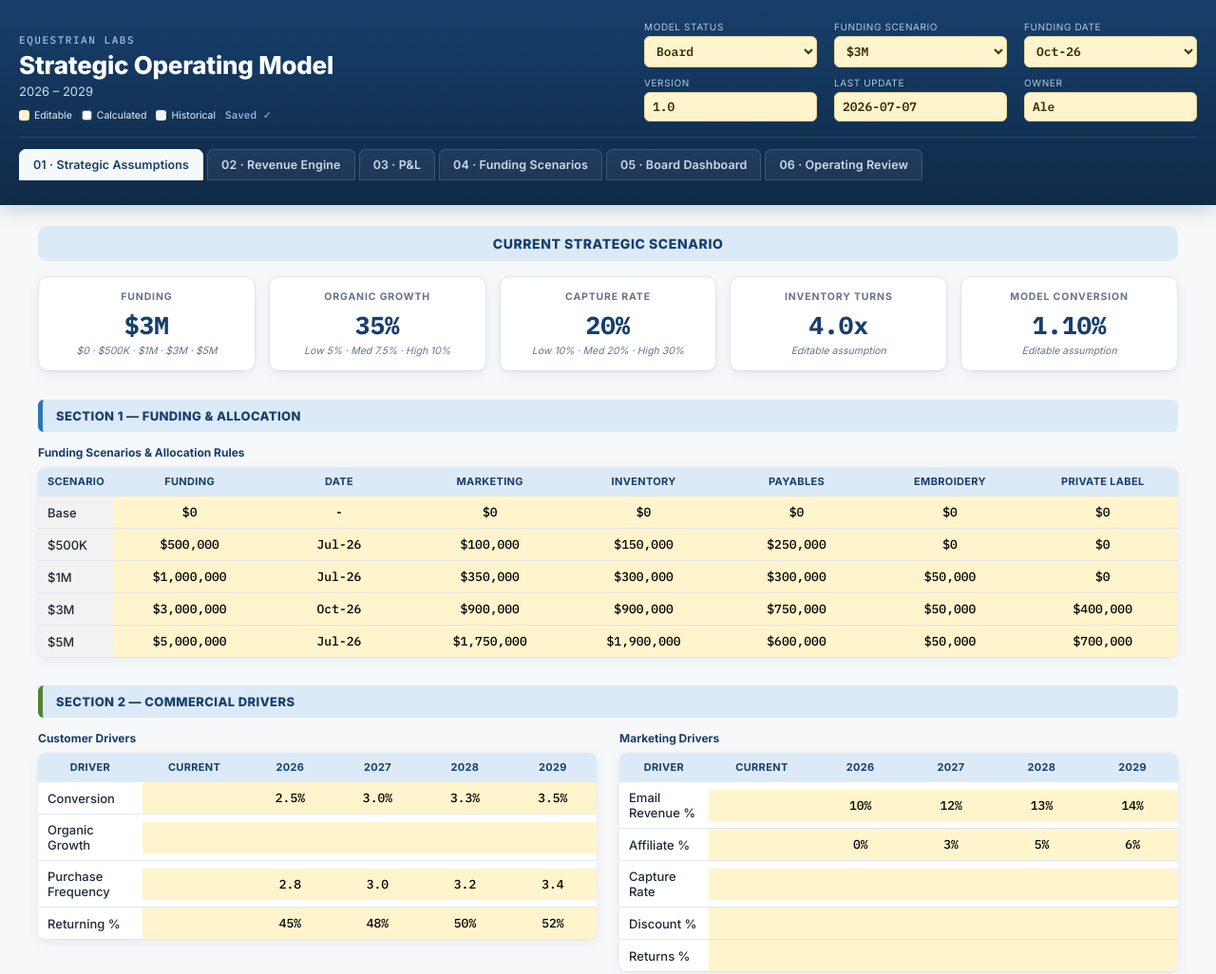
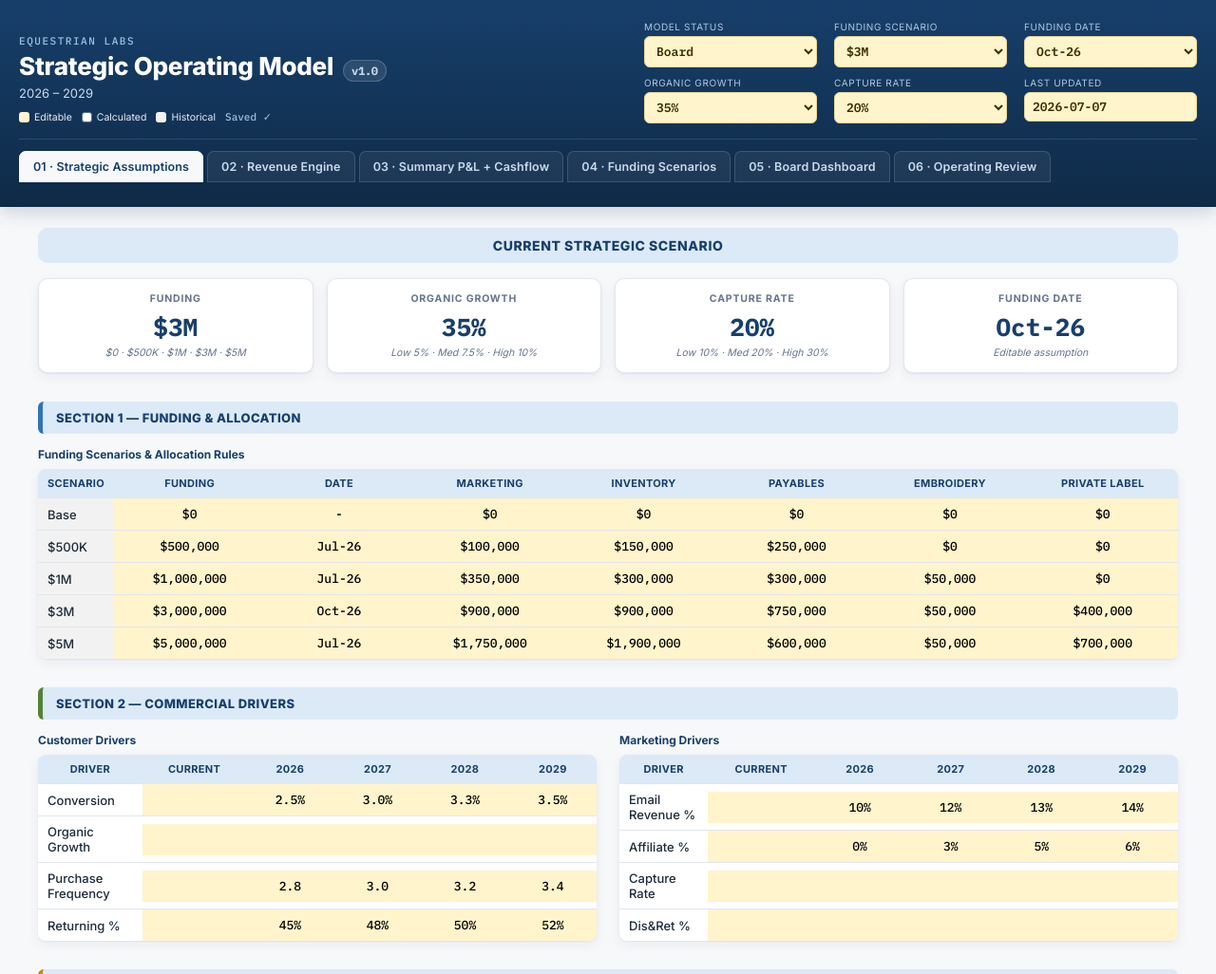
Before and after one commit to Equestrian-Labs-Dashboard/equestrian-labs-planning, a plain HTML site: page index.html in a window 1280 px wide. Shown: the top 1026 px of the page at 95% size. Drawn offline with Linux system fonts and the light colour scheme.

Commit message:
Add files via upload

```diff
--- a/assets/css/styles.css
+++ b/assets/css/styles.css
@@ -71,7 +71,8 @@ body {
   text-transform: uppercase;
   margin: 0 0 4px;
 }
-.brand-title { font-size: 26px; font-weight: 800; margin: 0; letter-spacing: -0.01em; }
+.brand-title { font-size: 26px; font-weight: 800; margin: 0; letter-spacing: -0.01em; display:flex; align-items:baseline; gap:10px; flex-wrap:wrap; }
+.version-badge { font-family: var(--font-mono); font-size: 12px; font-weight: 700; color: #C9DBEE; background: rgba(255,255,255,0.10); border: 1px solid rgba(255,255,255,0.18); border-radius: 999px; padding: 3px 8px; }
 .brand-sub { font-size: 13px; color: #C9DBEE; margin: 4px 0 0; }
 
 .controls { display: grid; grid-template-columns: repeat(3, minmax(120px, 1fr)); gap: 10px 18px; }
@@ -101,7 +102,7 @@ body {
 /* ---------------- KPI cards ---------------- */
 .kpi-grid {
   display: grid;
-  grid-template-columns: repeat(5, 1fr);
+  grid-template-columns: repeat(4, 1fr);
   gap: 14px;
   margin-top: 16px;
 }
--- a/assets/js/app.js
+++ b/assets/js/app.js
@@ -34,16 +34,30 @@ function renderHeader() {
   document.getElementById("modelStatus").innerHTML = optionList(lists.modelStatus, meta.modelStatus);
   document.getElementById("fundingScenario").innerHTML = optionList(lists.fundingScenario, meta.fundingScenario);
   document.getElementById("fundingDate").innerHTML = optionList(lists.fundingDate, meta.fundingDate);
-  document.getElementById("version").value = meta.version;
+  document.getElementById("organicGrowth").innerHTML = optionList(lists.organicGrowth, meta.organicGrowth);
+  document.getElementById("captureRate").innerHTML = optionList(lists.captureRate, meta.captureRate);
   document.getElementById("lastUpdate").value = meta.lastUpdate;
-  document.getElementById("owner").value = meta.owner;
+  document.getElementById("versionBadge").textContent = `v${meta.version}`;
 
   document.getElementById("modelStatus").onchange = e => { meta.modelStatus = e.target.value; scheduleSave(); };
-  document.getElementById("fundingScenario").onchange = e => { meta.fundingScenario = e.target.value; scheduleSave(); };
-  document.getElementById("fundingDate").onchange = e => { meta.fundingDate = e.target.value; scheduleSave(); };
-  document.getElementById("version").oninput = e => { meta.version = e.target.value; scheduleSave(); };
+  document.getElementById("fundingScenario").onchange = e => { meta.fundingScenario = e.target.value; syncScenarioKpis(); renderKpis(); scheduleSave(); };
+  document.getElementById("fundingDate").onchange = e => { meta.fundingDate = e.target.value; syncScenarioKpis(); renderKpis(); scheduleSave(); };
+  document.getElementById("organicGrowth").onchange = e => { meta.organicGrowth = e.target.value; syncScenarioKpis(); renderKpis(); scheduleSave(); };
+  document.getElementById("captureRate").onchange = e => { meta.captureRate = e.target.value; syncScenarioKpis(); renderKpis(); scheduleSave(); };
   document.getElementById("lastUpdate").oninput = e => { meta.lastUpdate = e.target.value; scheduleSave(); };
-  document.getElementById("owner").oninput = e => { meta.owner = e.target.value; scheduleSave(); };
+}
+
+function syncScenarioKpis() {
+  const { meta } = STATE;
+  const updates = {
+    "Funding": meta.fundingScenario,
+    "Organic Growth": meta.organicGrowth,
+    "Capture Rate": meta.captureRate,
+    "Funding Date": meta.fundingDate
+  };
+  STATE.kpis.forEach(k => {
+    if (updates[k.label]) k.value = updates[k.label];
+  });
 }
 
 /* ---------------- KPI cards ---------------- */
@@ -152,16 +166,7 @@ function renderPurchasing() {
 
 /* ---------------- Section 5: Operations Drivers ---------------- */
 function renderOperations() {
-  const table = document.getElementById("opsTable");
-  table.innerHTML = `<thead><tr><th>KPI</th><th>Value</th></tr></thead>`;
-  const tbody = el("tbody");
-  STATE.operations.forEach(row => {
-    const tr = el("tr");
-    tr.appendChild(el("td", { class: "label-cell" }, row.kpi));
-    tr.appendChild(makeEditableCell(row, "value", "text", () => scheduleSave()));
-    tbody.appendChild(tr);
-  });
-  table.appendChild(tbody);
+  renderDriverTable(document.getElementById("opsTable"), STATE.operations, "kpi");
 }
 
 /* ---------------- Section 6: Margin Structure (waterfall) ---------------- */
--- a/assets/js/dataService.js
+++ b/assets/js/dataService.js
@@ -8,7 +8,7 @@
  * sin tocar una sola línea de app.js.
  */
 const DataService = (() => {
-  const STORAGE_KEY = "som_assumptions_v1";
+  const STORAGE_KEY = "som_assumptions_v2";
 
   async function load() {
     const local = localStorage.getItem(STORAGE_KEY);
--- a/data/assumptions.json
+++ b/data/assumptions.json
@@ -5,89 +5,397 @@
     "fundingDate": "Oct-26",
     "version": "1.0",
     "lastUpdate": "2026-07-07",
-    "owner": "Ale"
+    "organicGrowth": "35%",
+    "captureRate": "20%"
   },
   "lists": {
-    "modelStatus": ["Draft", "Budget", "Board", "Investor"],
-    "fundingScenario": ["Base $0", "$500K", "$1M", "$3M", "$5M"],
-    "fundingDate": ["Aug-26", "Oct-26", "Jan-27"],
-    "captureRate": ["5%", "10%", "15%", "20%"]
+    "modelStatus": [
+      "Draft",
+      "Budget",
+      "Board",
+      "Investor"
+    ],
+    "fundingScenario": [
+      "Base $0",
+      "$500K",
+      "$1M",
+      "$3M",
+      "$5M"
+    ],
+    "fundingDate": [
+      "Aug-26",
+      "Oct-26",
+      "Jan-27"
+    ],
+    "captureRate": [
+      "5%",
+      "10%",
+      "15%",
+      "20%",
+      "30%"
+    ],
+    "organicGrowth": [
+      "5%",
+      "7.5%",
+      "10%",
+      "20%",
+      "35%"
+    ]
   },
   "kpis": [
-    { "label": "Funding", "value": "$3M", "sub": "$0 · $500K · $1M · $3M · $5M" },
-    { "label": "Organic Growth", "value": "35%", "sub": "Low 5% · Med 7.5% · High 10%" },
-    { "label": "Capture Rate", "value": "20%", "sub": "Low 10% · Med 20% · High 30%" },
-    { "label": "Inventory Turns", "value": "4.0x", "sub": "Editable assumption" },
-    { "label": "Model Conversion", "value": "1.10%", "sub": "Editable assumption" }
+    {
+      "label": "Funding",
+      "value": "$3M",
+      "sub": "$0 · $500K · $1M · $3M · $5M"
+    },
+    {
+      "label": "Organic Growth",
+      "value": "35%",
+      "sub": "Low 5% · Med 7.5% · High 10%"
+    },
+    {
+      "label": "Capture Rate",
+      "value": "20%",
+      "sub": "Low 10% · Med 20% · High 30%"
+    },
+    {
+      "label": "Funding Date",
+      "value": "Oct-26",
+      "sub": "Editable assumption"
+    }
   ],
   "funding": [
-    { "scenario": "Base",  "funding": 0,       "date": "-",      "marketing": 0,       "inventory": 0,       "payables": 0,      "embroidery": 0,     "privateLabel": 0 },
-    { "scenario": "$500K", "funding": 500000,  "date": "Jul-26", "marketing": 100000,  "inventory": 150000,  "payables": 250000, "embroidery": 0,     "privateLabel": 0 },
-    { "scenario": "$1M",   "funding": 1000000, "date": "Jul-26", "marketing": 350000,  "inventory": 300000,  "payables": 300000, "embroidery": 50000, "privateLabel": 0 },
-    { "scenario": "$3M",   "funding": 3000000, "date": "Oct-26", "marketing": 900000,  "inventory": 900000,  "payables": 750000, "embroidery": 50000, "privateLabel": 400000 },
-    { "scenario": "$5M",   "funding": 5000000, "date": "Jul-26", "marketing": 1750000, "inventory": 1900000, "payables": 600000, "embroidery": 50000, "privateLabel": 700000 }
+    {
+      "scenario": "Base",
+      "funding": 0,
+      "date": "-",
+      "marketing": 0,
+      "inventory": 0,
+      "payables": 0,
+      "embroidery": 0,
+      "privateLabel": 0
+    },
+    {
+      "scenario": "$500K",
+      "funding": 500000,
+      "date": "Jul-26",
+      "marketing": 100000,
+      "inventory": 150000,
+      "payables": 250000,
+      "embroidery": 0,
+      "privateLabel": 0
+    },
+    {
+      "scenario": "$1M",
+      "funding": 1000000,
+      "date": "Jul-26",
+      "marketing": 350000,
+      "inventory": 300000,
+      "payables": 300000,
+      "embroidery": 50000,
+      "privateLabel": 0
+    },
+    {
+      "scenario": "$3M",
+      "funding": 3000000,
+      "date": "Oct-26",
+      "marketing": 900000,
+      "inventory": 900000,
+      "payables": 750000,
+      "embroidery": 50000,
+      "privateLabel": 400000
+    },
+    {
+      "scenario": "$5M",
+      "funding": 5000000,
+      "date": "Jul-26",
+      "marketing": 1750000,
+      "inventory": 1900000,
+      "payables": 600000,
+      "embroidery": 50000,
+      "privateLabel": 700000
+    }
   ],
   "commercial": {
     "customer": [
-      { "driver": "Conversion",          "current": "", "y2026": "2.5%", "y2027": "3.0%", "y2028": "3.3%", "y2029": "3.5%" },
-      { "driver": "Organic Growth",      "current": "", "y2026": "",     "y2027": "",     "y2028": "",     "y2029": "" },
-      { "driver": "Purchase Frequency",  "current": "", "y2026": "2.8",  "y2027": "3.0",  "y2028": "3.2",  "y2029": "3.4" },
-      { "driver": "Returning %",         "current": "", "y2026": "45%",  "y2027": "48%",  "y2028": "50%",  "y2029": "52%" }
+      {
+        "driver": "Conversion",
+        "current": "",
+        "y2026": "2.5%",
+        "y2027": "3.0%",
+        "y2028": "3.3%",
+        "y2029": "3.5%"
+      },
+      {
+        "driver": "Organic Growth",
+        "current": "",
+        "y2026": "",
+        "y2027": "",
+        "y2028": "",
+        "y2029": ""
+      },
+      {
+        "driver": "Purchase Frequency",
+        "current": "",
+        "y2026": "2.8",
+        "y2027": "3.0",
+        "y2028": "3.2",
+        "y2029": "3.4"
+      },
+      {
+        "driver": "Returning %",
+        "current": "",
+        "y2026": "45%",
+        "y2027": "48%",
+        "y2028": "50%",
+        "y2029": "52%"
+      }
     ],
     "marketing": [
-      { "driver": "Email Revenue %", "current": "", "y2026": "10%", "y2027": "12%", "y2028": "13%", "y2029": "14%" },
-      { "driver": "Affiliate %",     "current": "", "y2026": "0%",  "y2027": "3%",  "y2028": "5%",  "y2029": "6%" },
-      { "driver": "Capture Rate",    "current": "", "y2026": "",    "y2027": "",    "y2028": "",    "y2029": "" },
-      { "driver": "Discount %",      "current": "", "y2026": "",    "y2027": "",    "y2028": "",    "y2029": "" },
-      { "driver": "Returns %",       "current": "", "y2026": "",    "y2027": "",    "y2028": "",    "y2029": "" }
+      {
+        "driver": "Email Revenue %",
+        "current": "",
+        "y2026": "10%",
+        "y2027": "12%",
+        "y2028": "13%",
+        "y2029": "14%"
+      },
+      {
+        "driver": "Affiliate %",
+        "current": "",
+        "y2026": "0%",
+        "y2027": "3%",
+        "y2028": "5%",
+        "y2029": "6%"
+      },
+      {
+        "driver": "Capture Rate",
+        "current": "",
+        "y2026": "",
+        "y2027": "",
+        "y2028": "",
+        "y2029": ""
+      },
+      {
+        "driver": "Dis&Ret %",
+        "current": "",
+        "y2026": "",
+        "y2027": "",
+        "y2028": "",
+        "y2029": ""
+      }
     ]
   },
   "businessUnits": [
-    { "unit": "Ecommerce",     "owner": "Emma",   "orders": "", "aov": "", "gm1": "" },
-    { "unit": "Concierge",     "owner": "Nicole", "orders": "", "aov": "", "gm1": "" },
-    { "unit": "Wellington",    "owner": "Nicole", "orders": "", "aov": "", "gm1": "" },
-    { "unit": "Cavali",        "owner": "Angela", "orders": "", "aov": "", "gm1": "" },
-    { "unit": "Embroidery",    "owner": "Tatum",  "orders": "", "aov": "", "gm1": "" },
-    { "unit": "Private Label", "owner": "Tatum",  "orders": "", "aov": "", "gm1": "" }
+    {
+      "unit": "Ecommerce",
+      "owner": "Emma",
+      "orders": "",
+      "aov": "",
+      "gm1": ""
+    },
+    {
+      "unit": "Concierge",
+      "owner": "Nicole",
+      "orders": "",
+      "aov": "",
+      "gm1": ""
+    },
+    {
+      "unit": "Wellington",
+      "owner": "Nicole",
+      "orders": "",
+      "aov": "",
+      "gm1": ""
+    },
+    {
+      "unit": "Cavali",
+      "owner": "Angela",
+      "orders": "",
+      "aov": "",
+      "gm1": ""
+    },
+    {
+      "unit": "Embroidery",
+      "owner": "Tatum",
+      "orders": "",
+      "aov": "",
+      "gm1": ""
+    },
+    {
+      "unit": "Private Label",
+      "owner": "Tatum",
+      "orders": "",
+      "aov": "",
+      "gm1": ""
+    }
   ],
   "purchasing": [
-    { "kpi": "Inventory Turns",      "current": "3.0", "y2026": "3.2", "y2027": "4.0", "y2028": "4.5", "y2029": "5.0" },
-    { "kpi": "Markup %",             "current": "",    "y2026": "",    "y2027": "",    "y2028": "",    "y2029": "" },
-    { "kpi": "Booking Amount",       "current": "",    "y2026": "",    "y2027": "",    "y2028": "",    "y2029": "" },
-    { "kpi": "Booking Discount %",   "current": "",    "y2026": "",    "y2027": "",    "y2028": "",    "y2029": "" }
+    {
+      "kpi": "Inventory Turns",
+      "current": "3.0",
+      "y2026": "3.2",
+      "y2027": "4.0",
+      "y2028": "4.5",
+      "y2029": "5.0"
+    },
+    {
+      "kpi": "Markup %",
+      "current": "",
+      "y2026": "",
+      "y2027": "",
+      "y2028": "",
+      "y2029": ""
+    },
+    {
+      "kpi": "Booking Amount",
+      "current": "",
+      "y2026": "",
+      "y2027": "",
+      "y2028": "",
+      "y2029": ""
+    },
+    {
+      "kpi": "Booking Discount %",
+      "current": "",
+      "y2026": "",
+      "y2027": "",
+      "y2028": "",
+      "y2029": ""
+    }
   ],
-  "vendorMix": { "prepaid": "", "under15": "", "d30to45": "" },
+  "vendorMix": {
+    "prepaid": "",
+    "under15": "",
+    "d30to45": ""
+  },
   "operations": [
-    { "kpi": "Shipping Cost %",    "value": "" },
-    { "kpi": "Shipping Revenue %", "value": "" },
-    { "kpi": "Packaging Cost %",   "value": "" }
+    {
+      "kpi": "Shipping Cost %",
+      "current": "",
+      "y2026": "",
+      "y2027": "",
+      "y2028": "",
+      "y2029": ""
+    },
+    {
+      "kpi": "Shipping Revenue %",
+      "current": "",
+      "y2026": "",
+      "y2027": "",
+      "y2028": "",
+      "y2029": ""
+    },
+    {
+      "kpi": "Packaging Cost %",
+      "current": "",
+      "y2026": "",
+      "y2027": "",
+      "y2028": "",
+      "y2029": ""
+    }
   ],
   "waterfall": [
-    { "label": "Gross Sales", "sub": false },
-    { "label": "Discounts",   "sub": false },
-    { "label": "Net Sales",   "sub": true },
-    { "label": "COGS",        "sub": false },
-    { "label": "GM1",         "sub": true },
-    { "label": "Shipping",    "sub": false },
-    { "label": "GM2",         "sub": true },
-    { "label": "Marketing",   "sub": false },
-    { "label": "GM3",         "sub": true },
-    { "label": "Payroll",     "sub": false },
-    { "label": "S&M",         "sub": false },
-    { "label": "Technology",  "sub": false },
-    { "label": "G&A",         "sub": false },
-    { "label": "EBITDA",      "sub": true }
+    {
+      "label": "Gross Sales",
+      "sub": false
+    },
+    {
+      "label": "Discounts",
+      "sub": false
+    },
+    {
+      "label": "Net Sales",
+      "sub": true
+    },
+    {
+      "label": "COGS",
+      "sub": false
+    },
+    {
+      "label": "GM1",
+      "sub": true
+    },
+    {
+      "label": "Total Shipping Expenses",
+      "sub": false
+    },
+    {
+      "label": "GM2",
+      "sub": true
+    },
+    {
+      "label": "Ad Spend",
+      "sub": false
+    },
+    {
+      "label": "GM3",
+      "sub": true
+    },
+    {
+      "label": "Payroll",
+      "sub": false
+    },
+    {
+      "label": "S&M",
+      "sub": false
+    },
+    {
+      "label": "Technology",
+      "sub": false
+    },
+    {
+      "label": "G&A",
+      "sub": false
+    },
+    {
+      "label": "EBITDA",
+      "sub": true
+    }
   ],
   "growthInitiatives": [
-    { "initiative": "", "owner": "", "trigger": "", "launch": "", "investment": "" },
-    { "initiative": "", "owner": "", "trigger": "", "launch": "", "investment": "" },
-    { "initiative": "", "owner": "", "trigger": "", "launch": "", "investment": "" }
+    {
+      "initiative": "",
+      "owner": "",
+      "trigger": "",
+      "launch": "",
+      "investment": ""
+    },
+    {
+      "initiative": "",
+      "owner": "",
+      "trigger": "",
+      "launch": "",
+      "investment": ""
+    },
+    {
+      "initiative": "",
+      "owner": "",
+      "trigger": "",
+      "launch": "",
+      "investment": ""
+    }
   ],
   "thesis": [
-    { "label": "GM3",             "target": "Target > 35%", "status": "green" },
-    { "label": "EBITDA",          "target": "Target > 20%", "status": "green" },
-    { "label": "Inventory Turns", "target": "Target > 4.0x", "status": "green" },
-    { "label": "LTV / CAC",       "target": "Target > 3.0x", "status": "red" },
-    { "label": "Capture Rate",    "target": "Target 20%",   "status": "green" }
+    {
+      "label": "GM3",
+      "target": "Target > 35%",
+      "status": "green"
+    },
+    {
+      "label": "EBITDA Margin",
+      "target": "Target > 20%",
+      "status": "green"
+    },
+    {
+      "label": "LTV / CAC",
+      "target": "Target > 3.0x",
+      "status": "red"
+    },
+    {
+      "label": "Capture Rate",
+      "target": "Target 20%",
+      "status": "green"
+    }
   ]
 }
--- a/index.html
+++ b/index.html
@@ -14,7 +14,7 @@
   <div class="header-inner">
     <div>
       <p class="brand-eyebrow">Equestrian Labs</p>
-      <h1 class="brand-title">Strategic Operating Model</h1>
+      <h1 class="brand-title">Strategic Operating Model <span id="versionBadge" class="version-badge">v1.0</span></h1>
       <p class="brand-sub">2026 – 2029</p>
       <div class="legend" style="margin-top:10px;">
         <span class="legend-chip"><span class="legend-swatch" style="background:#FFF4CC"></span>Editable</span>
@@ -27,9 +27,9 @@
       <div class="control-field"><label>Model Status</label><select id="modelStatus"></select></div>
       <div class="control-field"><label>Funding Scenario</label><select id="fundingScenario"></select></div>
       <div class="control-field"><label>Funding Date</label><select id="fundingDate"></select></div>
-      <div class="control-field"><label>Version</label><input id="version" /></div>
-      <div class="control-field"><label>Last Update</label><input id="lastUpdate" /></div>
-      <div class="control-field"><label>Owner</label><input id="owner" /></div>
+      <div class="control-field"><label>Organic Growth</label><select id="organicGrowth"></select></div>
+      <div class="control-field"><label>Capture Rate</label><select id="captureRate"></select></div>
+      <div class="control-field"><label>Last Updated</label><input id="lastUpdate" /></div>
     </div>
   </div>
 
@@ -37,7 +37,7 @@
   <nav class="tabbar" id="tabbar">
     <button class="tab-btn active" data-tab="tab-01">01 · Strategic Assumptions</button>
     <button class="tab-btn" data-tab="tab-02">02 · Revenue Engine</button>
-    <button class="tab-btn" data-tab="tab-03">03 · P&amp;L</button>
+    <button class="tab-btn" data-tab="tab-03">03 · Summary P&amp;L + Cashflow</button>
     <button class="tab-btn" data-tab="tab-04">04 · Funding Scenarios</button>
     <button class="tab-btn" data-tab="tab-05">05 · Board Dashboard</button>
     <button class="tab-btn" data-tab="tab-06">06 · Operating Review</button>
@@ -135,8 +135,8 @@
   <section class="tab-panel" id="tab-03">
     <div class="placeholder-card" data-accent="commercial">
       <div class="placeholder-tag">03</div>
-      <h2>P&amp;L</h2>
-      <p>Coming in Phase 2 — full profit &amp; loss statement wired to the assumptions above.</p>
+      <h2>Summary P&amp;L + Cashflow</h2>
+      <p>Coming in Phase 2 — summary P&amp;L, cashflow, and formulas wired to the assumptions above.</p>
     </div>
   </section>
 
```
